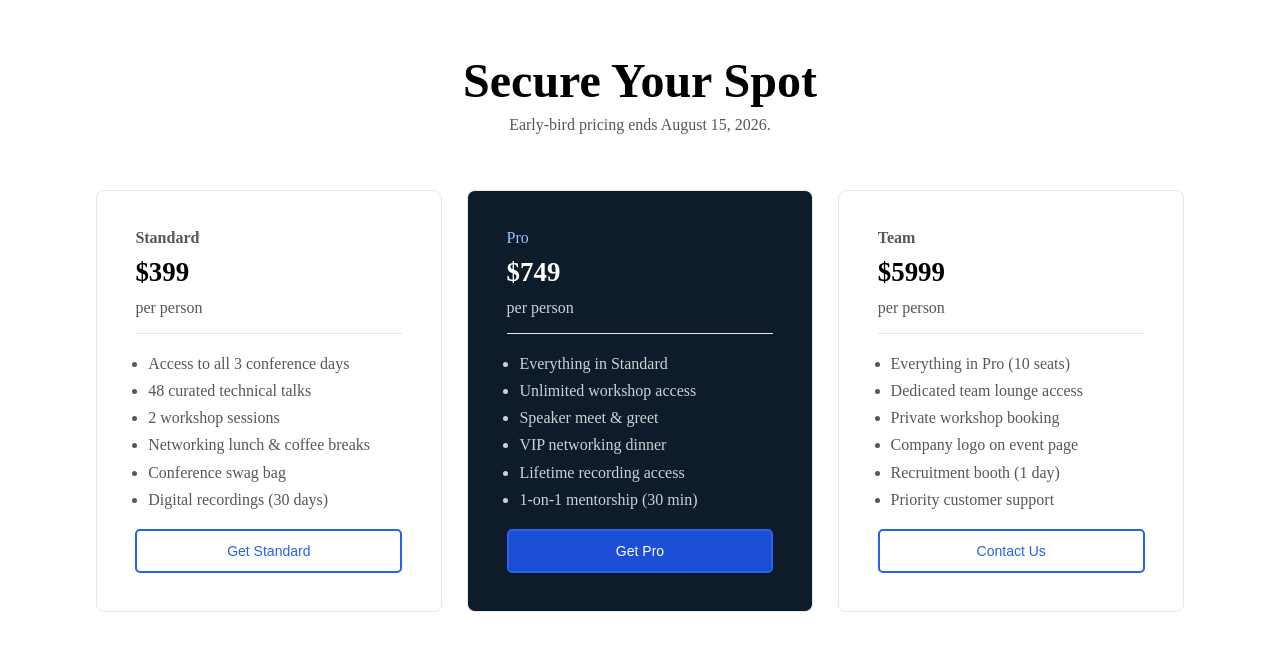
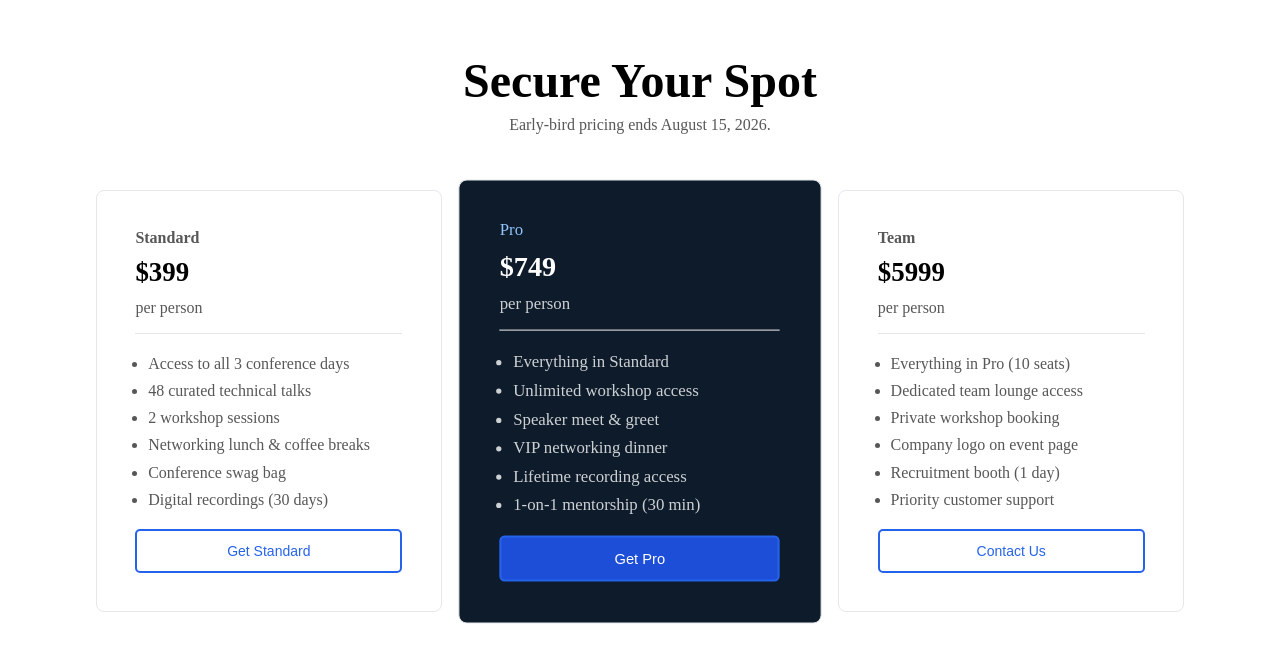
Before and after one commit to taslimul6/hero-1, a plain HTML site: page index.html in a window 1280 px wide. In both pictures the pointer is over the element 639 px from the left and 2383 px from the top of the page. Shown: the part 1983-2645 px from the top of the page. Drawn offline with Linux system fonts and the light colour scheme.

Commit message:
Feature update 1

```diff
--- a/style.css
+++ b/style.css
@@ -208,6 +208,11 @@ color:#575757;
 .pro{
     background-color: #0D1B2A;
     color:#fff;
+
+}
+
+.pro:hover{
+     transform: scale(1.05);
 }
 .pro .price p:nth-of-type(2){
  color:#FFFFFFCC;
```
